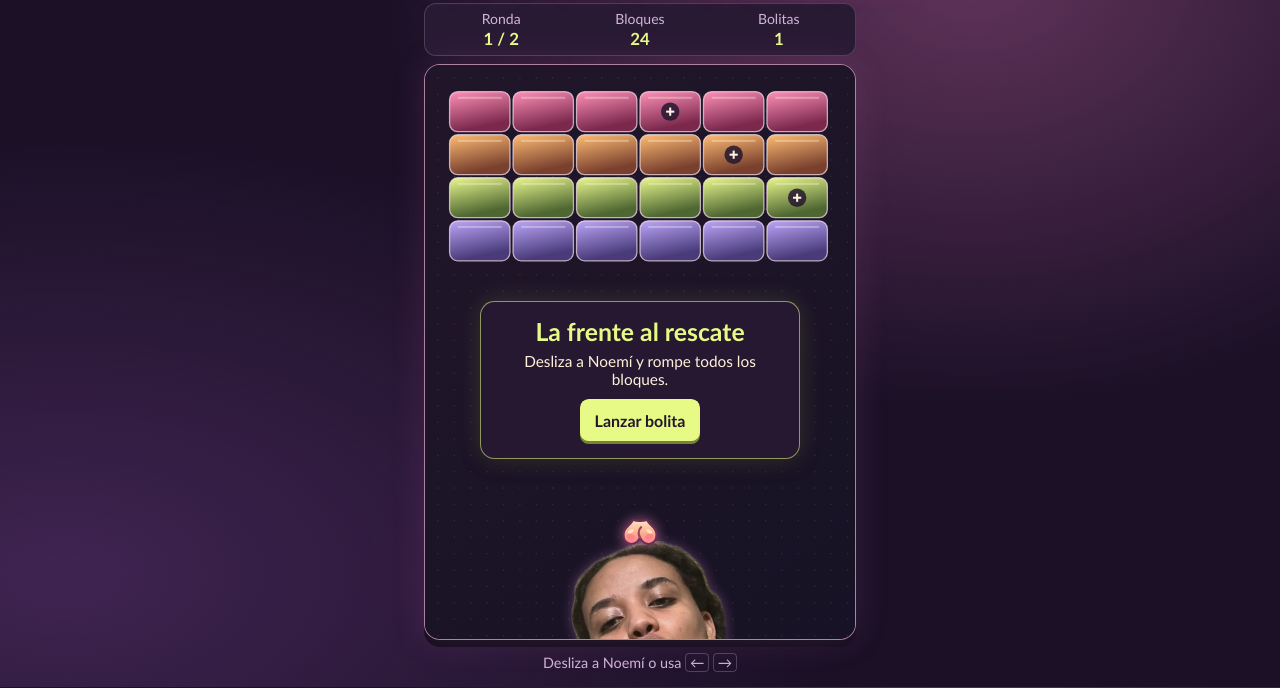
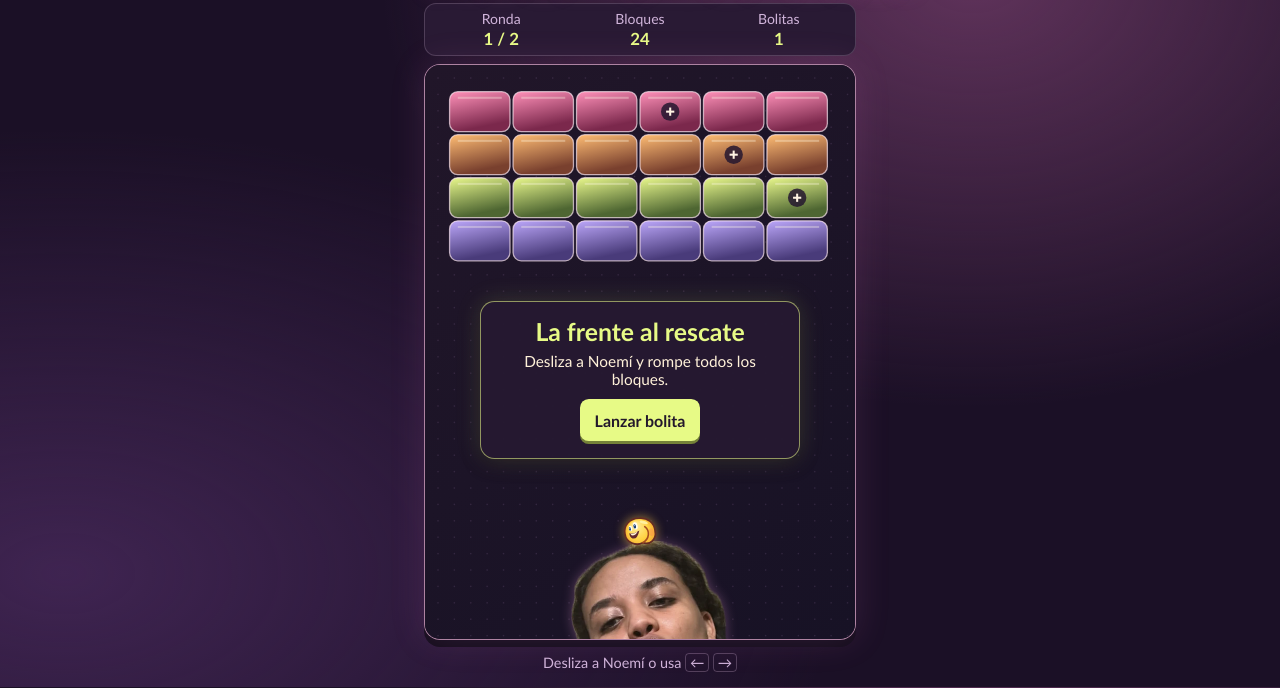
Before and after one commit to Kingjose05/amas-a-josesito, a plain HTML site: page noemimonster.html in a window 1280 px wide. Shown: the part 124-812 px from the top of the page. Drawn offline with Linux system fonts and the light colour scheme.

Commit message:
Draw a round golden cartoon projectile

```diff
--- a/noemimonster.html
+++ b/noemimonster.html
@@ -7,7 +7,7 @@
   <meta name="robots" content="noindex, nofollow">
   <title>NoemiMonster</title>
   <link rel="stylesheet" href="./noemimonster.css">
-  <script src="./noemimonster.js?v=contorno" defer></script>
+  <script src="./noemimonster.js?v=emoji" defer></script>
 </head>
 <body>
   <main class="arcade">
--- a/noemimonster.js
+++ b/noemimonster.js
@@ -362,47 +362,71 @@ function drawBall(ball) {
   ctx.save();
   ctx.translate(ball.x, ball.y);
   ctx.rotate(Math.sin(ball.spin) * .37);
-  ctx.shadowColor = '#ed87b984';
-  ctx.shadowBlur = 12;
-  const blush = ctx.createLinearGradient(0, -12, 0, 14);
-  blush.addColorStop(0, '#fff0cb');
-  blush.addColorStop(.54, '#ffb088');
-  blush.addColorStop(1, '#fa7491');
-  ctx.fillStyle = blush;
-  ctx.strokeStyle = '#6a2d53';
-  ctx.lineWidth = 1.8;
+  ctx.scale(.92, .92);
+  ctx.shadowColor = '#ffc64c81';
+  ctx.shadowBlur = 10;
+  const gold = ctx.createRadialGradient(-6, -8, 1, 2, 4, 20);
+  gold.addColorStop(0, '#fff0a6');
+  gold.addColorStop(.52, '#ffd342');
+  gold.addColorStop(1, '#ee8927');
+  ctx.fillStyle = gold;
+  ctx.strokeStyle = '#642d24';
+  ctx.lineWidth = 1.9;
   ctx.lineJoin = 'round';
   ctx.beginPath();
-  ctx.moveTo(-7, -11);
-  ctx.quadraticCurveTo(0, -9, 7, -11);
-  ctx.bezierCurveTo(9, -5, 16, -5, 16, 3);
-  ctx.bezierCurveTo(16, 13, 5, 16, 0, 6);
-  ctx.bezierCurveTo(-5, 16, -16, 13, -16, 3);
-  ctx.bezierCurveTo(-16, -5, -9, -5, -7, -11);
+  ctx.moveTo(-1, -14);
+  ctx.bezierCurveTo(8, -15, 15, -9, 16, -1);
+  ctx.bezierCurveTo(18, 8, 11, 15, 3, 12);
+  ctx.bezierCurveTo(-4, 16, -15, 12, -16, 3);
+  ctx.bezierCurveTo(-18, -6, -11, -14, -1, -14);
   ctx.closePath();
   ctx.fill();
   ctx.stroke();
   ctx.shadowBlur = 0;
-  ctx.strokeStyle = '#9b4160';
-  ctx.lineWidth = 2.2;
+
+  ctx.strokeStyle = '#a64e1e';
+  ctx.lineWidth = 1.7;
   ctx.lineCap = 'round';
   ctx.beginPath();
-  ctx.moveTo(1, -4);
-  ctx.bezierCurveTo(-2.5, -.5, -1.2, 4, 0, 6);
+  ctx.moveTo(5, -5);
+  ctx.bezierCurveTo(11, -.5, 10, 8, 3, 12);
   ctx.stroke();
-  ctx.fillStyle = '#f7708488';
+
+  ctx.fillStyle = '#fa8b506e';
   ctx.beginPath();
-  ctx.ellipse(-9, 5, 4.1, 2.5, .25, 0, 2 * Math.PI);
+  ctx.ellipse(12, 1, 2.6, 4, -.18, 0, 2 * Math.PI);
   ctx.fill();
+  ctx.fillStyle = '#fff3a8dd';
   ctx.beginPath();
-  ctx.ellipse(9, 5, 4.1, 2.5, -.25, 0, 2 * Math.PI);
+  ctx.ellipse(4, -9.5, 4.5, 1.6, .27, 0, 2 * Math.PI);
   ctx.fill();
-  ctx.fillStyle = '#fff4dbc7';
+
+  for (const [x, y, size] of [[-10, -3, .76], [-4.9, -5.8, 1]]) {
+    ctx.fillStyle = '#fffef4';
+    ctx.beginPath();
+    ctx.ellipse(x, y, 2.4 * size, 3.85 * size, -.23, 0, 2 * Math.PI);
+    ctx.fill();
+    ctx.fillStyle = '#173c73';
+    ctx.beginPath();
+    ctx.ellipse(x - .7, y + .5, 1.36 * size, 2.35 * size, -.22, 0, 2 * Math.PI);
+    ctx.fill();
+    ctx.fillStyle = '#fff';
+    ctx.fillRect(x - 1.2, y - .6, .8, .8);
+  }
+
+  ctx.fillStyle = '#63292c';
   ctx.beginPath();
-  ctx.ellipse(-9, 0, 3.2, 1.5, -.5, 0, 2 * Math.PI);
+  ctx.moveTo(-11.5, 2);
+  ctx.quadraticCurveTo(-7, 3.5, -.7, -1);
+  ctx.quadraticCurveTo(-2.7, 8.8, -8, 7.5);
+  ctx.quadraticCurveTo(-10.7, 6.6, -11.5, 2);
   ctx.fill();
+  ctx.fillStyle = '#fff4d8';
   ctx.beginPath();
-  ctx.ellipse(9, 0, 3.2, 1.5, .5, 0, 2 * Math.PI);
+  ctx.moveTo(-10.3, 2.3);
+  ctx.quadraticCurveTo(-6.5, 3, -2.5, .1);
+  ctx.quadraticCurveTo(-4.8, 4.9, -9, 4.2);
+  ctx.closePath();
   ctx.fill();
   ctx.restore();
 }
```
